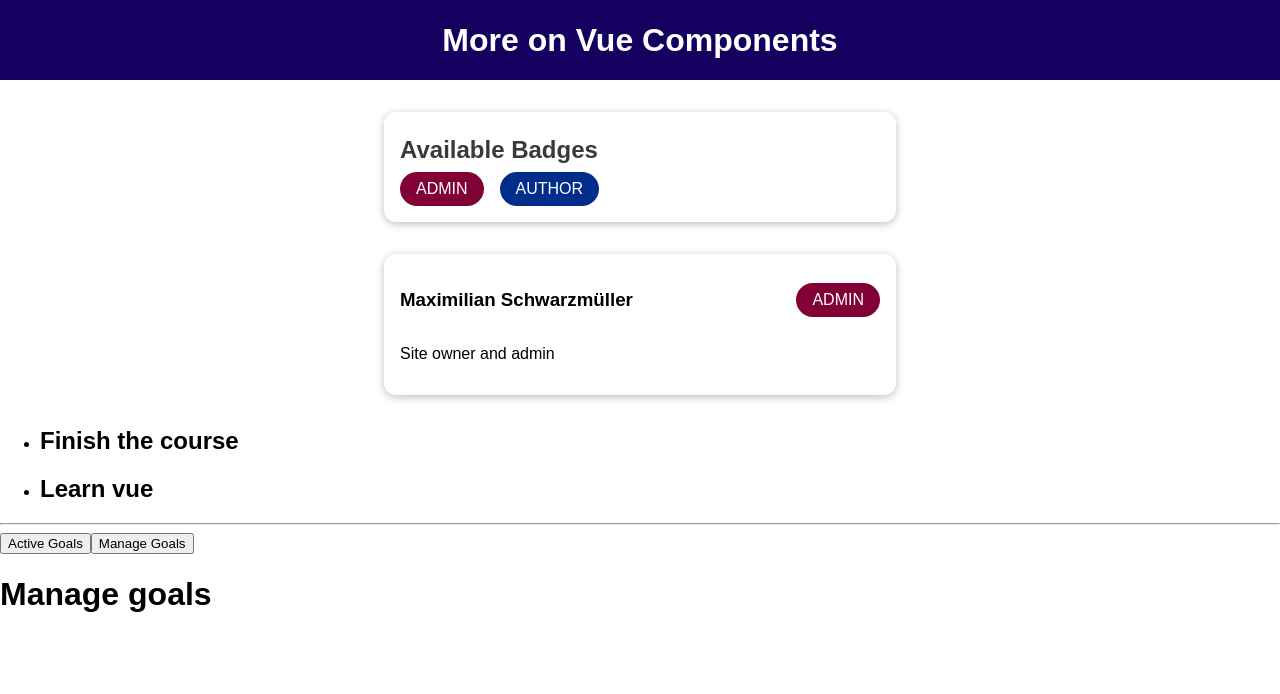
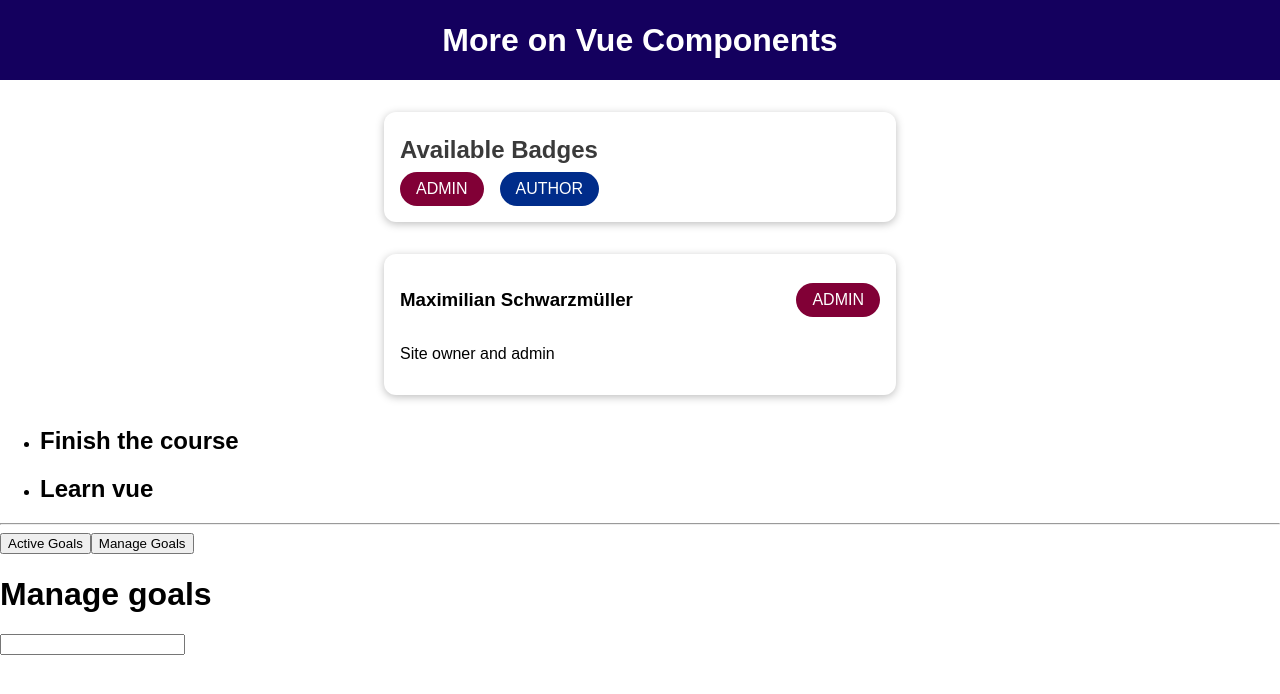
Before and after one commit to AndreaLupo/vue-09-components-deep-dive, a Vue app: page / in a window 1280 px wide. Both pictures are taken after a click on the button "Manage Goals". Shown: the top 694 px of the page. Built offline with nearby package versions, Linux system fonts and the light colour scheme.

Commit message:
Keep alive

```diff
--- a/src/App.vue
+++ b/src/App.vue
@@ -20,7 +20,9 @@
     <button @click="selectComponent('manage-goals')">Manage Goals</button>
     <!-- <active-goals v-if="selectedComponent === 'active-goals'"></active-goals>
     <manage-goals v-if="selectedComponent === 'manage-goals'"></manage-goals> -->
-    <component :is="selectedComponent"></component>
+    <keep-alive>
+      <component :is="selectedComponent"></component>
+    </keep-alive>
   </div>
 </template>
 
--- a/src/components/ManageGoals.vue
+++ b/src/components/ManageGoals.vue
@@ -1,5 +1,9 @@
 <template>
-  <h1>Manage goals</h1>
+  <div>
+      <h1>Manage goals</h1>
+        <input type="text">
+  </div>
+
 </template>
 
 <script>
```
